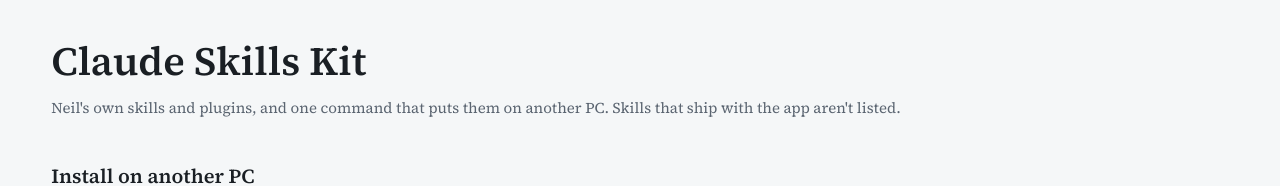
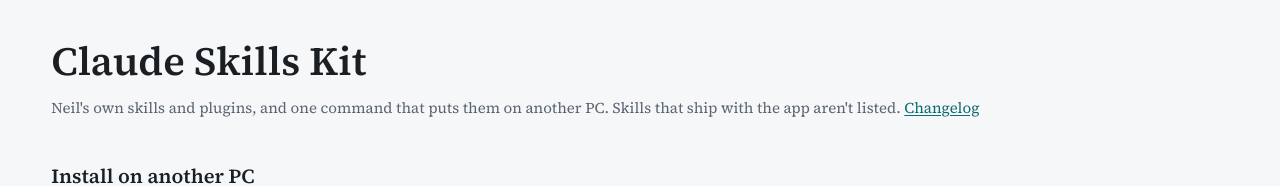
Before and after one commit to nnabil-prog/ai-skills-kit, a plain HTML site: page index.html in a window 1280 px wide. Shown: the top 186 px of the page. Drawn offline with Linux system fonts and the light colour scheme; no server answers.

Commit message:
Add changelog and session rules for the changelog and STE100 skills
Co-Authored-By: Claude Opus 5.5 <noreply@anthropic.com>

```diff
--- a/index.html
+++ b/index.html
@@ -64,7 +64,7 @@
 <main>
   <header>
     <h1>Claude Skills Kit</h1>
-    <p class="muted">Neil's own skills and plugins, and one command that puts them on another PC. Skills that ship with the app aren't listed.</p>
+    <p class="muted">Neil's own skills and plugins, and one command that puts them on another PC. Skills that ship with the app aren't listed. <a href="https://github.com/nnabil-prog/claude-skills-kit/blob/main/CHANGELOG.md">Changelog</a></p>
   </header>
 
   <section aria-labelledby="install">
```
Also changed, not shown: 3 other files.
